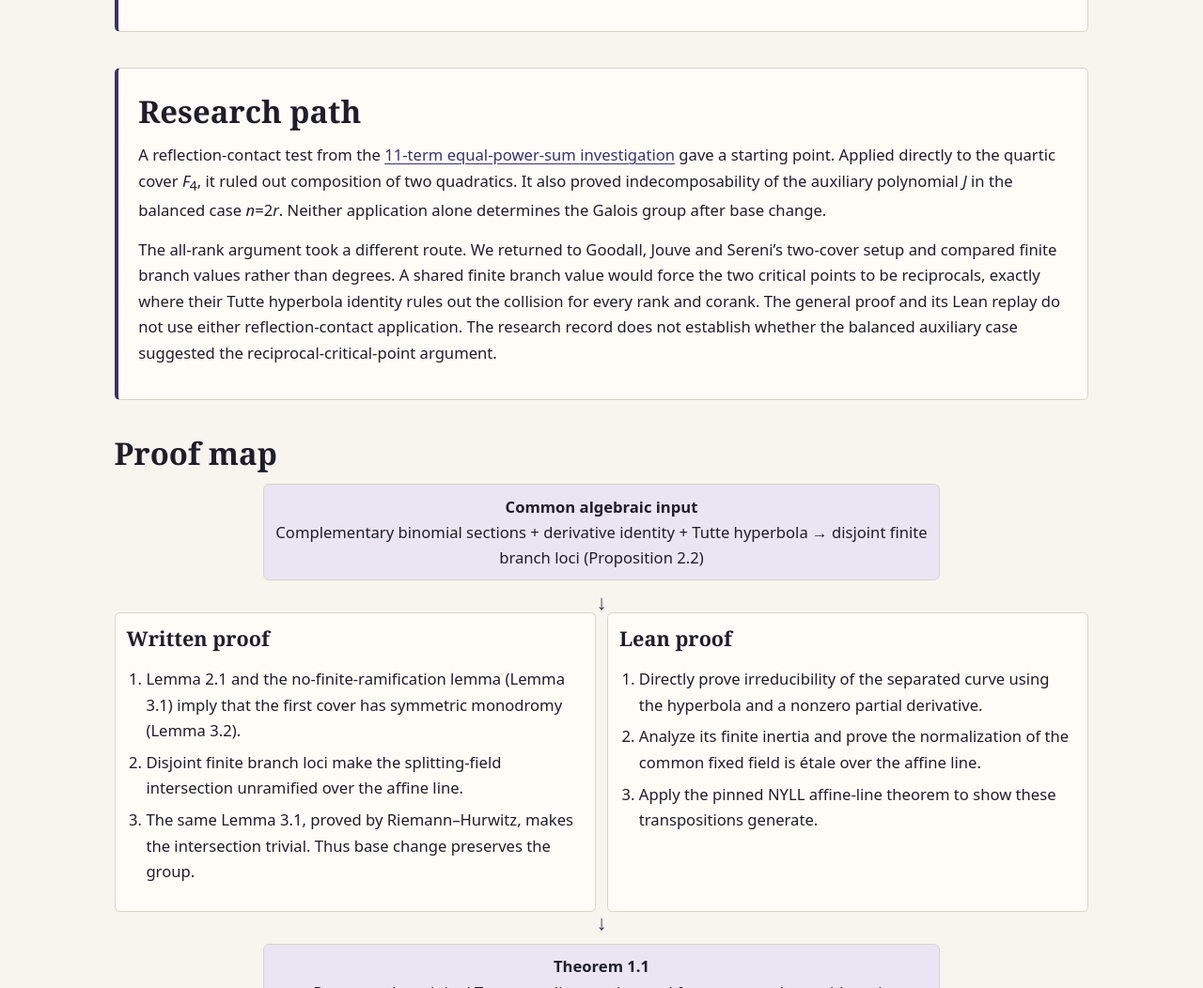
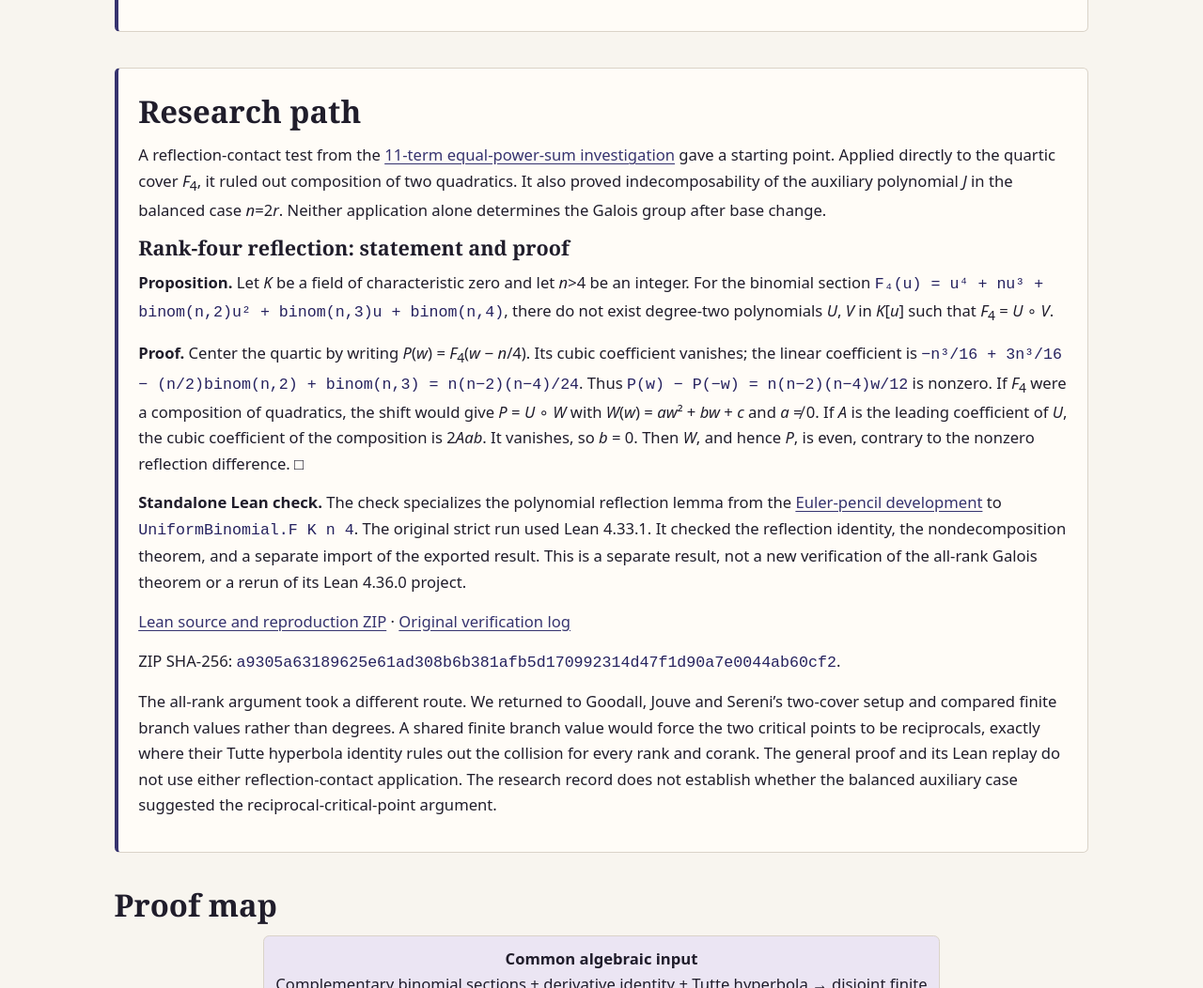
Before and after one commit to hys-ops/uniform-matroid-tutte-galois, a plain HTML site: page index.html in a window 1280 px wide. Shown: the part 971-2023 px from the top of the page at 94% size. Drawn offline with Linux system fonts and the light colour scheme.

Commit message:
Document the rank-four reflection specialization

```diff
--- a/index.html
+++ b/index.html
@@ -18,7 +18,17 @@
 <nav class="nav" aria-label="Contents"><a href="#context">Context</a><a href="#research-path">Research path</a><a href="#proof">Proof map</a><a href="#lean">Lean verification</a><a href="#references">References</a></nav>
 </header>
 <section id="context" class="panel"><h2>What this settles</h2><p>This proves the <strong>uniform-matroid case</strong> of Bohn–Cameron–Müller’s Conjecture 9 for the ordinary two-variable Tutte polynomial. It is not a proof for all connected matroids. Their theorem for the multivariate invariant, with independent variables attached to the elements, is a different result.</p><p>In Theorem 4.7(1), Goodall, Jouve and Sereni already obtained the full group over ℚ(<i>y</i>) for fixed rank and sufficiently large ground sets. For prime corank greater than the rank, Theorem 4.7(2) gives primitivity and, for composite rank, double transitivity. Their cycle theorem (Theorem 4.5) also covers corank one in characteristic zero. The present argument covers all positive ranks and coranks uniformly, including algebraically closed coefficient fields. The variable <i>y</i> is an indeterminate. The singleton <i>U</i><sub>1,1</sub> lies outside Theorem 1.1 and has Tutte polynomial <i>x</i> and trivial group.</p></section>
-<section id="research-path" class="panel"><h2>Research path</h2><p>A reflection-contact test from the <a href="https://hys-ops.github.io/riemann-proof-tools/eleven-term/">11-term equal-power-sum investigation</a> gave a starting point. Applied directly to the quartic cover <i>F</i><sub>4</sub>, it ruled out composition of two quadratics. It also proved indecomposability of the auxiliary polynomial <i>J</i> in the balanced case <i>n</i>=2<i>r</i>. Neither application alone determines the Galois group after base change.</p><p>The all-rank argument took a different route. We returned to Goodall, Jouve and Sereni’s two-cover setup and compared finite branch values rather than degrees. A shared finite branch value would force the two critical points to be reciprocals, exactly where their Tutte hyperbola identity rules out the collision for every rank and corank. The general proof and its Lean replay do not use either reflection-contact application. The research record does not establish whether the balanced auxiliary case suggested the reciprocal-critical-point argument.</p></section>
+<section id="research-path" class="panel"><h2>Research path</h2><p>A reflection-contact test from the <a href="https://hys-ops.github.io/riemann-proof-tools/eleven-term/">11-term equal-power-sum investigation</a> gave a starting point. Applied directly to the quartic cover <i>F</i><sub>4</sub>, it ruled out composition of two quadratics. It also proved indecomposability of the auxiliary polynomial <i>J</i> in the balanced case <i>n</i>=2<i>r</i>. Neither application alone determines the Galois group after base change.</p><h3 id="rank-four-reflection">Rank-four reflection: statement and proof</h3>
+<p><strong>Proposition.</strong> Let <i>K</i> be a field of characteristic zero and let <i>n</i>&gt;4 be an integer. For the binomial section
+<code>F₄(u) = u⁴ + nu³ + binom(n,2)u² + binom(n,3)u + binom(n,4)</code>,
+there do not exist degree-two polynomials <i>U</i>, <i>V</i> in <i>K</i>[<i>u</i>] such that <i>F</i><sub>4</sub> = <i>U</i> ∘ <i>V</i>.</p>
+<p><strong>Proof.</strong> Center the quartic by writing <i>P</i>(<i>w</i>) = <i>F</i><sub>4</sub>(<i>w</i> − <i>n</i>/4). Its cubic coefficient vanishes; the linear coefficient is
+<code>−n³/16 + 3n³/16 − (n/2)binom(n,2) + binom(n,3) = n(n−2)(n−4)/24</code>.
+Thus <code>P(w) − P(−w) = n(n−2)(n−4)w/12</code> is nonzero. If <i>F</i><sub>4</sub> were a composition of quadratics, the shift would give <i>P</i> = <i>U</i> ∘ <i>W</i> with <i>W</i>(<i>w</i>) = <i>a</i><i>w</i>² + <i>b</i><i>w</i> + <i>c</i> and <i>a</i> ≠ 0. If <i>A</i> is the leading coefficient of <i>U</i>, the cubic coefficient of the composition is 2<i>Aab</i>. It vanishes, so <i>b</i> = 0. Then <i>W</i>, and hence <i>P</i>, is even, contrary to the nonzero reflection difference. □</p>
+<p><strong>Standalone Lean check.</strong> The check specializes the polynomial reflection lemma from the <a href="https://hys-ops.github.io/even-euler-polynomial-pencils/">Euler-pencil development</a> to <code>UniformBinomial.F K n 4</code>. The original strict run used Lean 4.33.1. It checked the reflection identity, the nondecomposition theorem, and a separate import of the exported result. This is a separate result, not a new verification of the all-rank Galois theorem or a rerun of its Lean 4.36.0 project.</p>
+<p><a href="files/tutte-rank4-reproduction.zip">Lean source and reproduction ZIP</a> · <a href="files/tutte-rank4-verification.log">Original verification log</a></p>
+<p>ZIP SHA-256: <code style="overflow-wrap:anywhere">a9305a63189625e61ad308b6b381afb5d170992314d47f1d90a7e0044ab60cf2</code>.</p>
+<p>The all-rank argument took a different route. We returned to Goodall, Jouve and Sereni’s two-cover setup and compared finite branch values rather than degrees. A shared finite branch value would force the two critical points to be reciprocals, exactly where their Tutte hyperbola identity rules out the collision for every rank and corank. The general proof and its Lean replay do not use either reflection-contact application. The research record does not establish whether the balanced auxiliary case suggested the reciprocal-critical-point argument.</p></section>
 <section id="proof"><h2>Proof map</h2>
 <figure aria-label="Proof dependencies: two routes from complementary sections to the same group action">
 <p class="common"><strong>Common algebraic input</strong><br>Complementary binomial sections + derivative identity + Tutte hyperbola → disjoint finite branch loci (Proposition 2.2)</p><div class="arrow" aria-hidden="true">↓</div>
```
Also changed, not shown: 2 other files.
